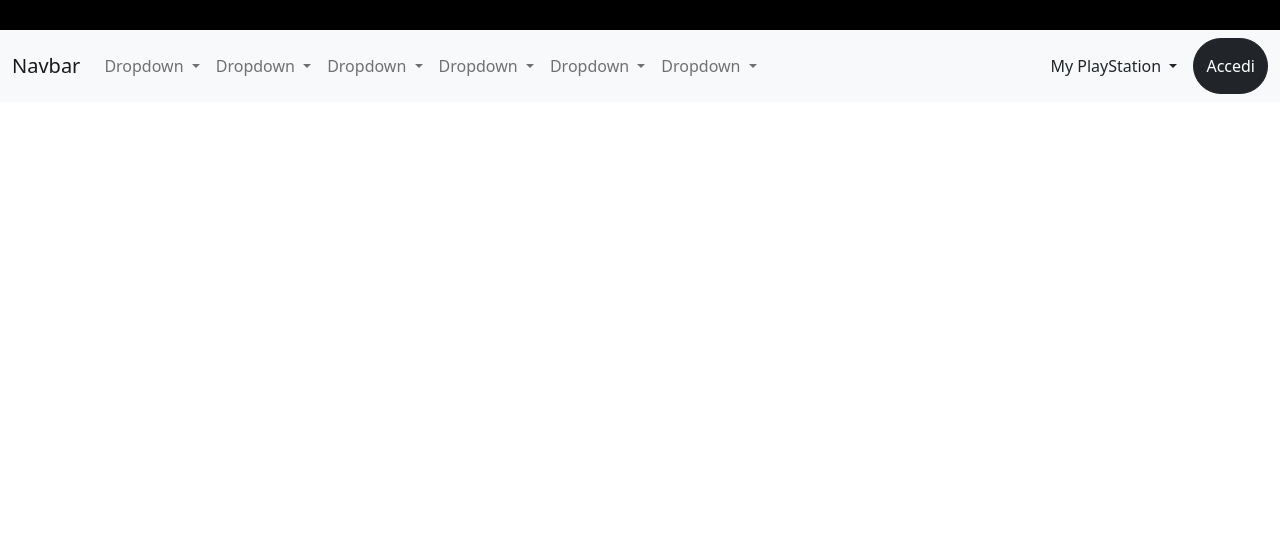
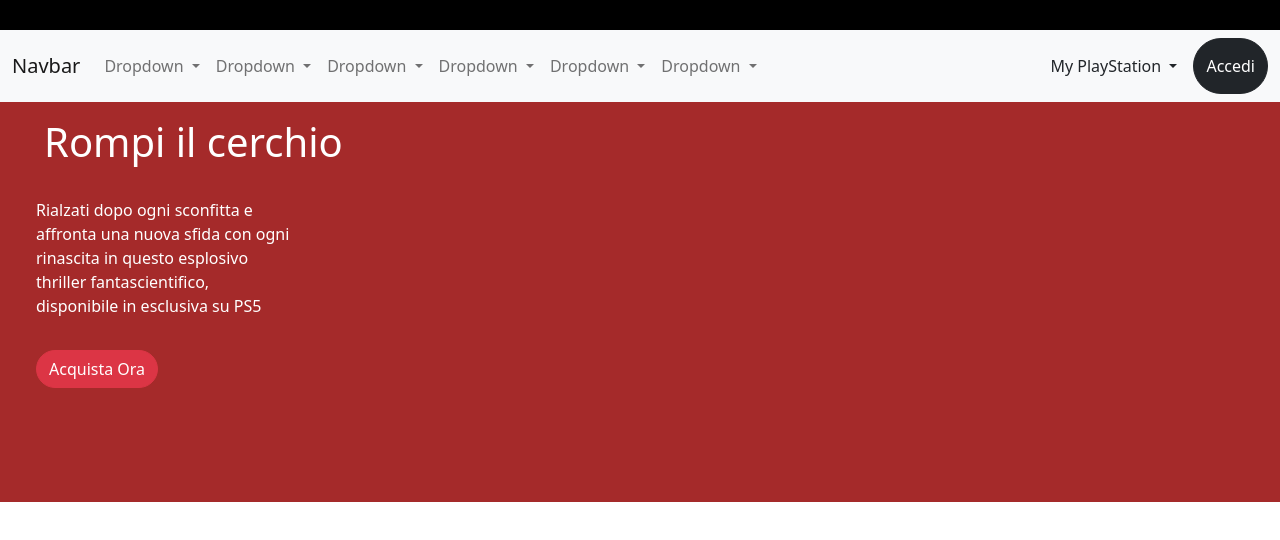
Before and after one commit to FrancescoLoCasto/htmlcss-playstation, a plain HTML site: page index.html in a window 1280 px wide. Drawn offline with nearby package versions, Linux system fonts and the light colour scheme.

Commit message:
Creation of jumbotron

```diff
--- a/css/style.css
+++ b/css/style.css
@@ -8,3 +8,14 @@ form li{
    list-style: none;
    margin: 1rem;
 }
+
+
+section.jumbotron{
+   height: 50vh;
+   background-color: brown;
+}
+
+div.jumbo-content{
+   margin-left: 1rem;
+   color: white;
+}
--- a/index.html
+++ b/index.html
@@ -102,7 +102,40 @@
              </nav>
       </header>
 
+      <main>
+            <section class="jumbotron">
 
+               <div class="jumbo-content">
+                  <div class="container m-0">
+
+                     <div class="row">
+                        <div class="col-12 m-3">
+                           <h1>
+                              Rompi il cerchio
+                           </h1>
+                     </div>
+
+                     <div class="row">
+                           <div class="col-3 m-2">
+                              <p>
+                                 Rialzati dopo ogni sconfitta e affronta una nuova sfida con ogni rinascita in questo esplosivo thriller fantascientifico, disponibile in esclusiva su PS5
+                              </p>
+                     </div>
+                     <div class="row">
+                              <div class="col-12 m-2">
+                                 <button type="button" class="btn btn-danger rounded-5">Acquista Ora</button>
+
+                     </div>
+                  </div>
+               </div>
+            </section>
+
+            <section class="mini-card">
+               <div class="container">
+
+               </div>
+            </section>
+      </main>
 
 
 
```
